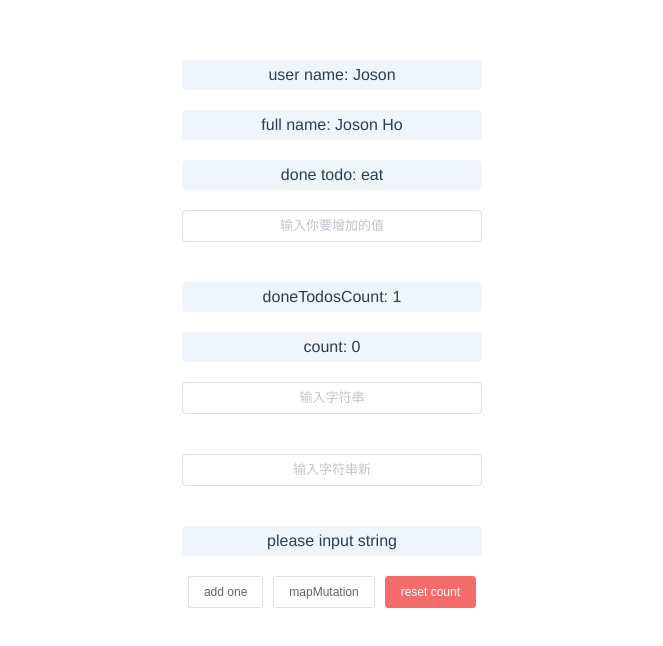
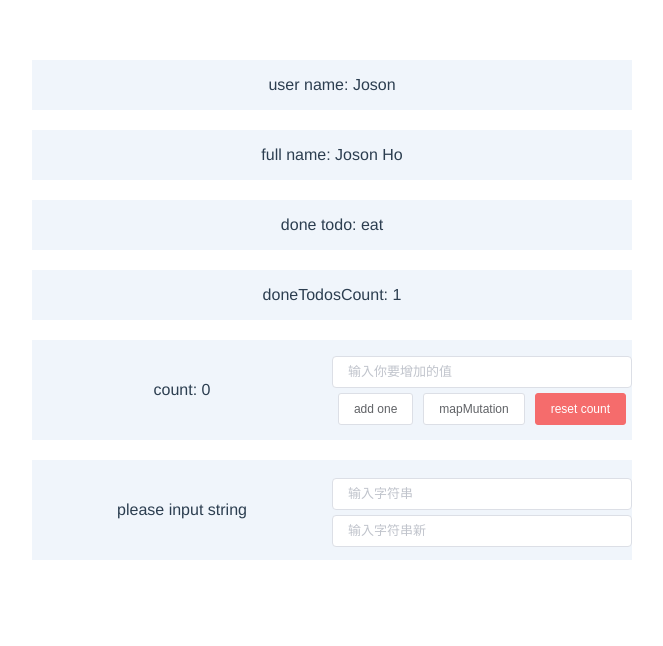
Before and after one commit to josonho/vuex-demo, a Vue app: page / in a window 1280 px wide. Shown: the top 646 px of the page, without its empty margins (308-971 px from the left). Built offline with nearby package versions, Linux system fonts and the light colour scheme.

Commit message:
组件化

```diff
--- a/src/assets/styles/commons/base.scss
+++ b/src/assets/styles/commons/base.scss
@@ -1,4 +1,22 @@
+.col {
+  flex: 1;
+}
+
 .row {
+  min-height: 100px;
+  display: flex;
+  justify-content: center;
+  align-items: center;
+  flex-direction: column;
+  margin-bottom: 20px;
   background: #f0f5fb;
-  border-radius: 4px;
+  word-break: break-all;
+
+  &.one-line {
+    min-height: 50px;
+  }
 }
+
+.mt-1 {
+  margin-top: 5px;
+}
--- a/src/components/btns.vue
+++ b/src/components/btns.vue
@@ -1,5 +1,5 @@
 <template>
-  <div class="hello">
+  <div>
     <el-button size="small" @click="onCount">add one</el-button>
     <el-button size="small" @click="mapMutation">mapMutation</el-button>
     <el-button size="small" type="danger" @click="resetCount">reset count</el-button>
--- /dev/null
+++ b/src/components/msg.vue
@@ -0,0 +1,21 @@
+<template>
+  <div class="msg">
+    <div class="row">count: {{ count }}</div>
+    <div class="row">{{str || 'please input string'}}</div>
+  </div>
+</template>
+
+<script>
+import { mapState } from 'vuex';
+
+export default {
+  name: 'Msg',
+  computed: {
+    ...mapState({
+      count: (state) => state.count,
+      num: (state) => state.num,
+      str: (state) => state.str,
+    }),
+  },
+};
+</script>
--- /dev/null
+++ b/src/components/operate.vue
@@ -0,0 +1,63 @@
+<template>
+  <div class="operate">
+    <div class="row">
+      <el-input
+        placeholder="输入你要增加的值"
+        @input="incrementSome"
+        v-model="num"
+        size="small"
+      />
+      <btns class="mt-1" />
+    </div>
+    <div class="row">
+      <el-input
+        placeholder="输入字符串"
+        @input="mutationsObject"
+        v-model="str"
+        size="small"
+        class="mt-1"
+      />
+      <el-input
+        placeholder="输入字符串新"
+        @input="mutationsObjectType"
+        v-model="str"
+        size="small"
+        class="mt-1"
+      />
+    </div>
+  </div>
+</template>
+
+<script>
+import Btns from '../components/btns';
+
+export default {
+  name: 'Operate',
+  data() {
+    return {
+      num: '',
+      str: '',
+    };
+  },
+  components: {
+    Btns,
+  },
+  methods: {
+    incrementSome(e) {
+      this.$store.commit('incrementSome', Number(e));
+    },
+    mutationsObject(e) {
+      console.log(e);
+      this.$store.commit('mutationsObject', {
+        str: `incrementObject:${e}`
+      });
+    },
+    mutationsObjectType(e) {
+      this.$store.commit({
+        type: 'mutationsObject',
+        str: `mutationsObjectType:${e}`
+      })
+    },
+  },
+};
+</script>
--- /dev/null
+++ b/src/components/top.vue
@@ -0,0 +1,43 @@
+<template>
+  <div class="top">
+    <div class="row one-line">user name: {{ userName }}</div>
+    <div class="row one-line">full name: {{ fullName }}</div>
+    <div
+      class="row one-line"
+      v-for="item in doneTodos"
+      :key="item.id"
+    >
+      done todo: {{ item.text }}
+    </div>
+    <div class="row one-line">doneTodosCount: {{ doneTodosCount }}</div>
+  </div>
+</template>
+
+<script>
+import { mapState, mapGetters } from 'vuex';
+
+export default {
+  name: 'Top',
+  data() {
+    return {
+      firstName: 'Ho',
+    };
+  },
+
+  computed: {
+    ...mapState({
+      // 传字符串参数 'count' 等同于 `state => state.count`
+      // userName: 'userName',
+      userName: 'userName',
+      fullName() {
+        return `${this.userName} ${this.firstName}`;
+      },
+    }),
+    // 当映射的计算属性的名称与 state 的子节点名称相同时，我们也可以给 mapState 传一个字符串数组
+    ...mapGetters([
+      'doneTodos',
+      'doneTodosCount'
+    ])
+  },
+};
+</script>
--- a/src/pages/home.vue
+++ b/src/pages/home.vue
@@ -1,42 +1,18 @@
 <template>
   <div class="home">
-    <div class="row">user name: {{ userName }}</div>
-    <div class="row">full name: {{ fullName }}</div>
-    <div
-      class="row"
-      v-for="item in doneTodos"
-      :key="item.id"
-    >
-      done todo: {{ item.text }}
+    <top />
+    <div class="main">
+      <msg class="col" />
+      <operate class="col" />
     </div>
-    <el-input
-      placeholder="输入你要增加的值"
-      @input="incrementSome"
-      v-model="num"
-      size="small"
-    />
-    <div class="row">doneTodosCount: {{ doneTodosCount }}</div>
-    <div class="row">count: {{ count }}</div>
-    <el-input
-      placeholder="输入字符串"
-      @input="mutationsObject"
-      v-model="str"
-      size="small"
-    />
-    <el-input
-      placeholder="输入字符串新"
-      @input="mutationsObjectType"
-      v-model="str"
-      size="small"
-    />
-    <div class="row">{{str || 'please input string'}}</div>
-    <btns />
   </div>
 </template>
 
 <script>
 import { mapState, mapGetters } from 'vuex';
-import Btns from '../components/btns';
+import Top from '../components/top';
+import Msg from '../components/msg';
+import Operate from '../components/operate';
 
 export default {
   name: 'App',
@@ -48,7 +24,9 @@ export default {
     }
   },
   components: {
-    Btns,
+    Top,
+    Msg,
+    Operate
   },
   computed: {
     ...mapState({
@@ -92,15 +70,12 @@ export default {
   -moz-osx-font-smoothing: grayscale;
   text-align: center;
   color: #2c3e50;
+  overflow: hidden;
   margin: 60px auto 0;
-  line-height: 30px;
-  max-width: 300px;
+  max-width: 600px;
 
-  & * {
-    margin-bottom: 20px;
-    text-align: center;
+  & .main {
+    display: flex;
   }
 }
-
-
 </style>
--- a/src/plugins/store/index.js
+++ b/src/plugins/store/index.js
@@ -13,6 +13,8 @@ export default new Vuex.Store({
       {id: 2, text: 'learn vue', done: false},
       {id: 6, text: 'eat', done: true},
     ],
+    str: '',
+    num: '',
   },
   getters: {
     doneTodos: (state) => {
@@ -33,7 +35,7 @@ export default new Vuex.Store({
       state.count = 0;
     },
     mutationsObject (state, payload) {
-      state.str = payload.amount;
+      state.str = payload.str;
     },
   }
 })
```
Also changed, not shown: src/App.vue (line endings or trailing spaces).
